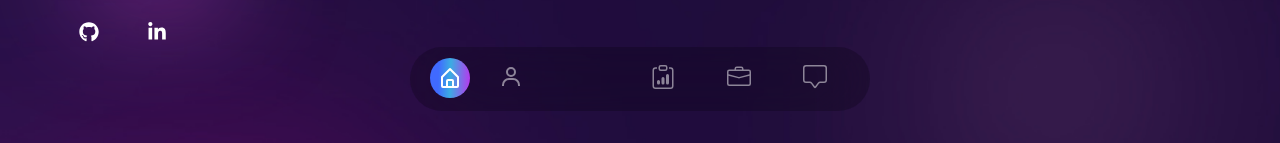
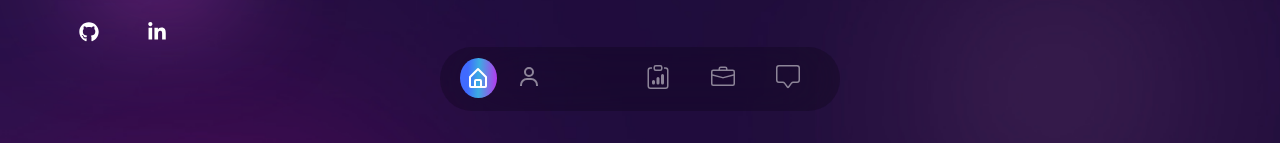
Before and after one commit to nikita3006/Portfolio, a React (Create React App) app: page / in a window 1280 px wide. Shown: the part 657-800 px from the top of the page. Built offline with nearby package versions, Linux system fonts and the light colour scheme; some icons are missing; a web font is replaced by a local one.

Commit message:
updated resume

```diff
--- a/src/components/Nav.js
+++ b/src/components/Nav.js
@@ -8,7 +8,8 @@
   return (
     <div className='fixed bottom-2 lg:bottom-8 w-full overflow-hidden z-50'>
        <nav className='container mx-auto'>
-        <div className='w-full bg-black/20 h-[64px] backdrop-blur-2xl rounded-full max-w-[460px] mx-auto px-5 flex justify-between text-2xl text-white/50'>
+        <div className='w-full bg-black/20 h-[64px] backdrop-blur-2xl rounded-full
+         lg:max-w-[400px] max-w-[380px] lg:mx-auto px-5 flex justify-between text-2xl text-white/50'>
           <Link
             to='home'
             activeClass='active'
--- a/src/components/Work.js
+++ b/src/components/Work.js
@@ -67,7 +67,7 @@
 
         <div>
         <motion.div
-            variants={fadeIn("left", 0.2)}
+            variants={fadeIn("left", 0.3)}
             initial="hidden"
             whileInView={"show"}
             viewport={{ once: false, amount: 0.3 }}
```
Also changed, not shown: 2 other files (tests, documents, lock files or other folders).
